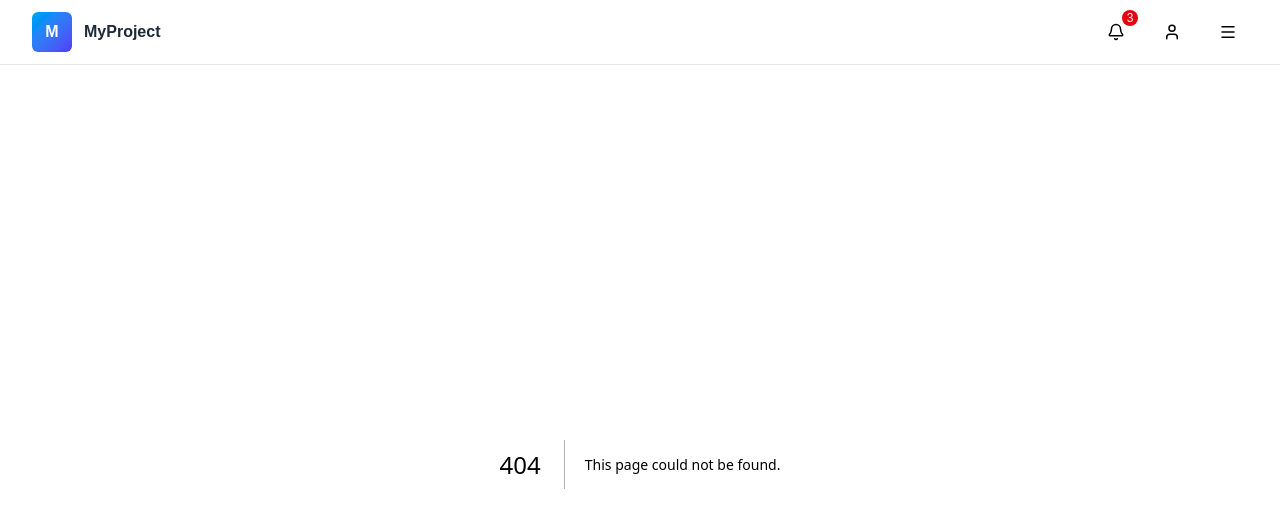
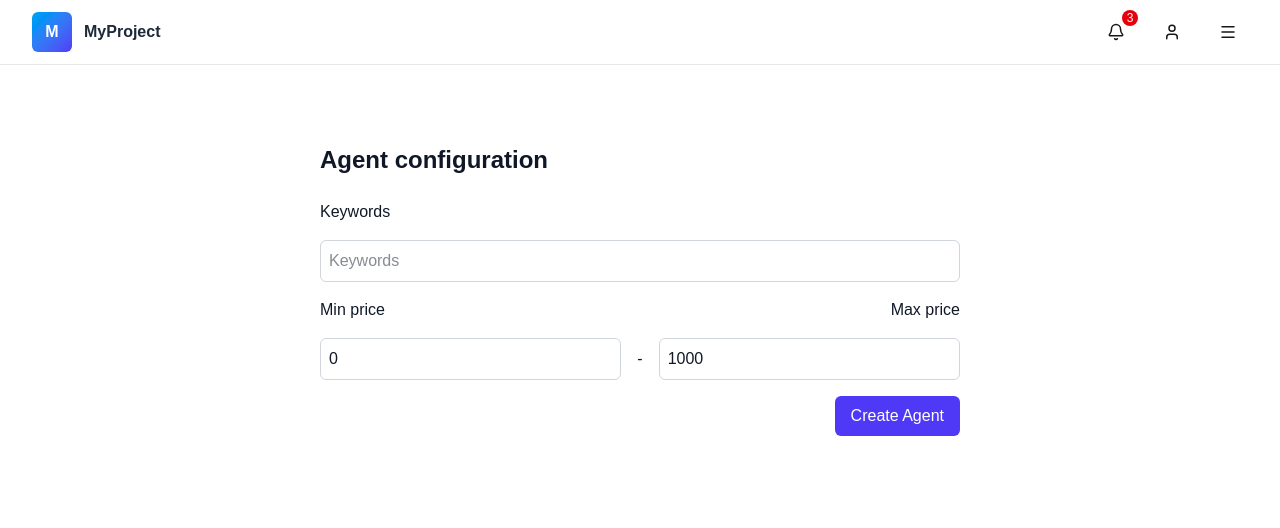
Before and after one commit to josefdobremysl/secondhand, a Next.js app in the folder frontend/: page /agent in a window 1280 px wide. Before the commit this address had no page. Shown: the top 528 px of the page. Built offline with nearby package versions, Linux system fonts and the light colour scheme.

Commit message:
Added agent config page

```diff
--- /dev/null
+++ b/frontend/app/agent/page.tsx
@@ -0,0 +1,92 @@
+"use client"
+
+import { useState } from "react";
+import { useRouter } from "next/navigation";
+
+export default function AgentPage() {
+    const [keywords, setKeywords] = useState("");
+    const [minPrice, setMinPrice] = useState(0);
+    const [maxPrice, setMaxPrice] = useState(1000);
+    const router = useRouter();
+    const [isLoading, setIsLoading] = useState(false);
+
+    return (
+        <main className="mx-auto max-w-2xl px-4 py-8 pt-20 bg-white text-gray-900">
+            <h2 className="text-2xl font-bold mb-6">Agent configuration</h2>
+            <div className="flex flex-col gap-4">
+                <label className="font-medium">Keywords</label>
+                <input
+                    type="text"
+                    placeholder="Keywords"
+                    value={keywords}
+                    onChange={(e) => setKeywords(e.target.value)}
+                    className="border border-gray-300 rounded-md p-2"
+                />
+
+                <div className="flex justify-between">
+                    <label className="font-medium">Min price</label>
+                    <label className="font-medium">Max price</label>
+                </div>
+
+               <div className="flex flex-row sm:flex-row gap-4">
+                    <input
+                        type="number"
+                        placeholder="Min Price"
+                        value={minPrice}
+                        onChange={(e) => setMinPrice(Number(e.target.value))}
+                        className="w-full box-border border border-gray-300 rounded-md p-2"
+                    />
+                    <span className="self-center text-l">-</span>
+                    <input
+                        type="number"
+                        placeholder="Max Price"
+                        value={maxPrice}
+                        onChange={(e) => setMaxPrice(Number(e.target.value))}
+                        className="w-full box-border border border-gray-300 rounded-md p-2"
+                    />
+                </div>
+            </div>
+            <div className="mt-4 flex justify-end">
+                <button
+                    className="px-4 py-2 rounded-md bg-indigo-600 text-white hover:bg-indigo-700"
+                    onClick={async () => {
+                    setIsLoading(true);
+                    try {
+                        const id =
+                            typeof crypto !== "undefined" && "randomUUID" in crypto
+                                ? (crypto as any).randomUUID()
+                                : `${Date.now()}-${Math.random().toString(36).slice(2, 9)}`;
+
+                        const agent = {
+                            id,
+                            keywords,
+                            minPrice,
+                            maxPrice,
+                            createdAt: new Date().toISOString(),
+                        };
+
+                        // store individual agent
+                        localStorage.setItem(`agent:${id}`, JSON.stringify(agent));
+
+                        // maintain a simple index of agent ids
+                        const raw = localStorage.getItem("agents");
+                        const agentsIndex: string[] = raw ? JSON.parse(raw) : [];
+                        if (!agentsIndex.includes(id)) {
+                            agentsIndex.push(id);
+                            localStorage.setItem("agents", JSON.stringify(agentsIndex));
+                        }
+
+                        router.push(`/`);
+                    } catch (err) {
+                        console.error("Failed to create agent in localStorage", err);
+                    } finally {
+                        setIsLoading(false);
+                    }
+                }}
+            >
+                {isLoading ? "Loading..." : "Create Agent"}
+            </button>
+            </div>
+        </main>
+    );
+}
```
